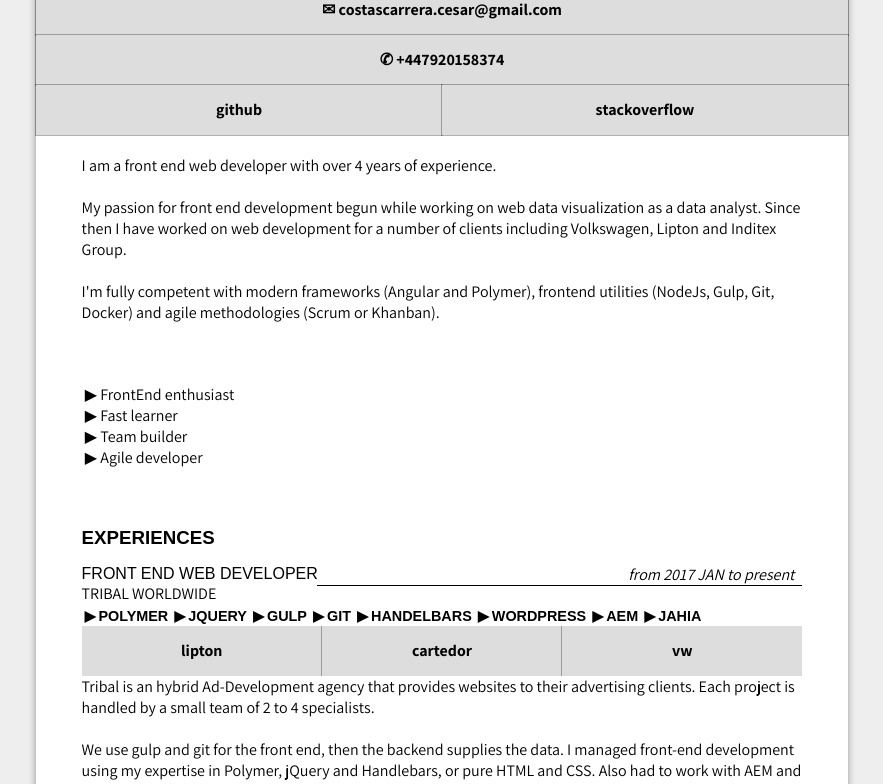
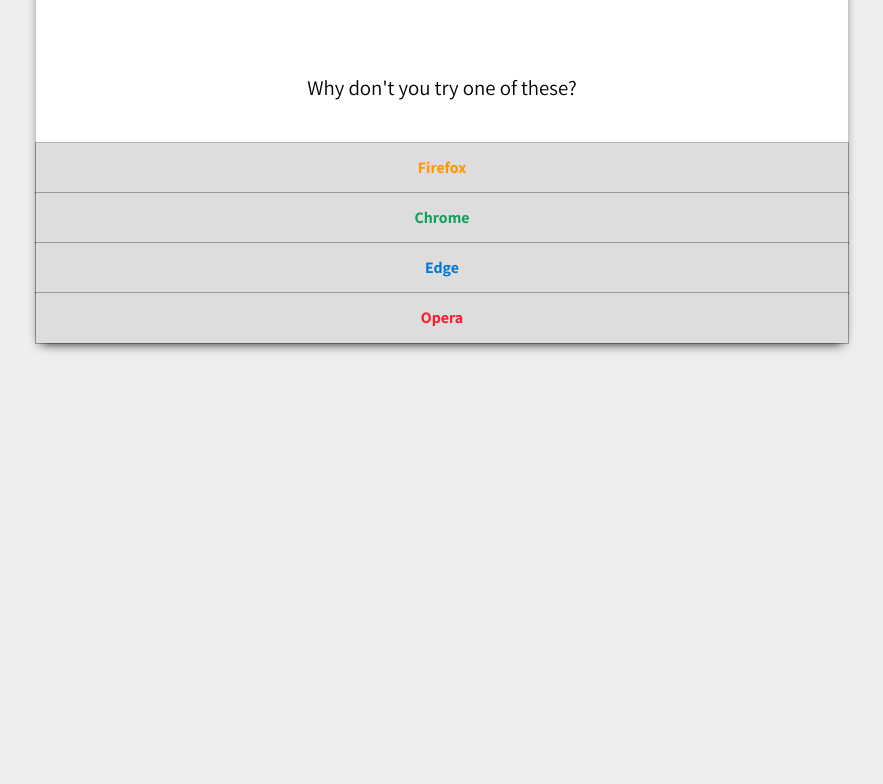
Before and after one commit to gatsbimantico/cv, a plain HTML site: page index.html in a window 1280 px wide. Shown: the part 224-1008 px from the top of the page, without its empty margins (198-1081 px from the left). After the commit the page ends 800 px from the top, so only its background shows below. Drawn offline with Linux system fonts and the light colour scheme; a web font is replaced by a local one.

Commit message:
Update fallback for no JS or ES6

```diff
--- a/index.html
+++ b/index.html
@@ -19,8 +19,37 @@
 </head>
 
 <body>
-	<script src="./js/candidate.js"></script>
-	<script src="./js/cv.js"></script>
+	<center>
+		<br><br><br><br><br><br>
+		<p style="font-size: 1.7em;" title="...ok, call me picky, I don't want to work with it">
+			If you can see this
+			<br>your browser is too old
+		</p>
+		<br><br><br><br>
+		<p style="font-size: 1.3em;">
+			Why don't you try one of these?
+		</p>
+		<br><br>
+		<div class="column column--two">
+			<span><a
+				href="https://www.mozilla.org/en-GB/firefox/new/"
+				style="color: #ff9500;"
+				target="_blank">Firefox</a></span>
+			<span><a
+				href="https://www.google.com/chrome/"
+				style="color: #149F5B;"
+				target="_blank">Chrome</a></span>
+			<span><a
+				href="https://www.microsoft.com/en-gb/windows/microsoft-edge"
+				style="color: #0078D7;"
+				target="_blank">Edge</a></span>
+			<span><a
+				href="http://www.opera.com/es/computer"
+				style="color: #FF1B2D;"
+				target="_blank">Opera</a></span>
+		</div>
+	</center>
+	<script src="./js/app.js" type="module"></script>
 </body>
 
 </html>
```
